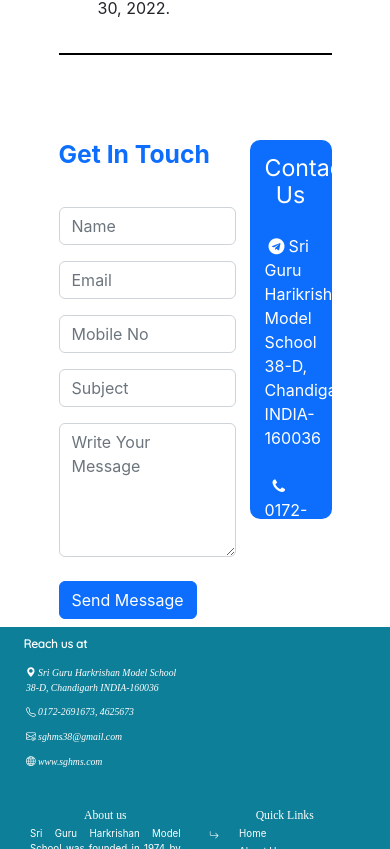
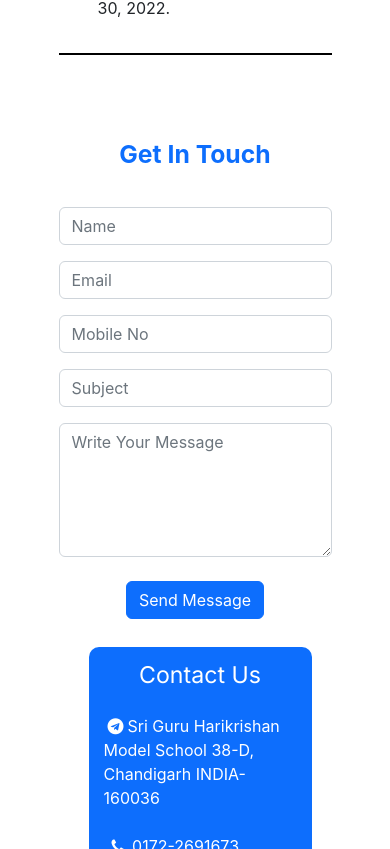
Before and after one commit to Aniket3000/School-project, a React (Create React App) app in the folder client/: page / in a window 390 px wide. Shown: the part 2715-3564 px from the top of the page. Built offline with nearby package versions, Linux system fonts and the light colour scheme.

Commit message:
Contact us fixed for mobile view

```diff
--- a/client/src/components/ContactUs.js
+++ b/client/src/components/ContactUs.js
@@ -28,13 +28,14 @@
                     <textarea name="message" id="message" className="form-control" cols="30" rows="5" placeholder="Write Your Message"></textarea>
                 </div>
 
-                <div className="col-12">
+                <div className="col-12 align-center">
                     <button type="submit" className="btn btn-primary my-2">Send Message</button>
                 </div>
 
             </form>
 
         </div>
+
 
         <section className="contact-us-section">
             <h3>Contact Us</h3>
@@ -56,6 +57,7 @@
             </p>
         </section>
 
+
     </div>
 
   )
--- a/client/src/static/contactus.css
+++ b/client/src/static/contactus.css
@@ -1,25 +1,33 @@
 .contact-us{
-    width: 70vw;
+    max-width: 70vw;
     margin: auto;
     display: flex;
-    justify-content: space-between;
+    flex-wrap: wrap;
+    justify-content: center;
 }
 .contact-us-form{
     display: inline-block;
-    width: 65%;
+    width: 700px;
 }
 
 .contact-us-form-heading{
     color: #0d6efd;
+    text-align: center;
+}
+
+.align-center{
+    text-align: center;
 }
 
 .contact-us-section{
     overflow: auto;
     display: inline-block;
-    width: 30%;
+    width: 300px;
     height: 45vh;
     background-color: #0d6efd;
     color: white;
     padding: 15px;
     border-radius: 10px;
+    margin: 20px;
+    margin-left: 30px;
 }
```
